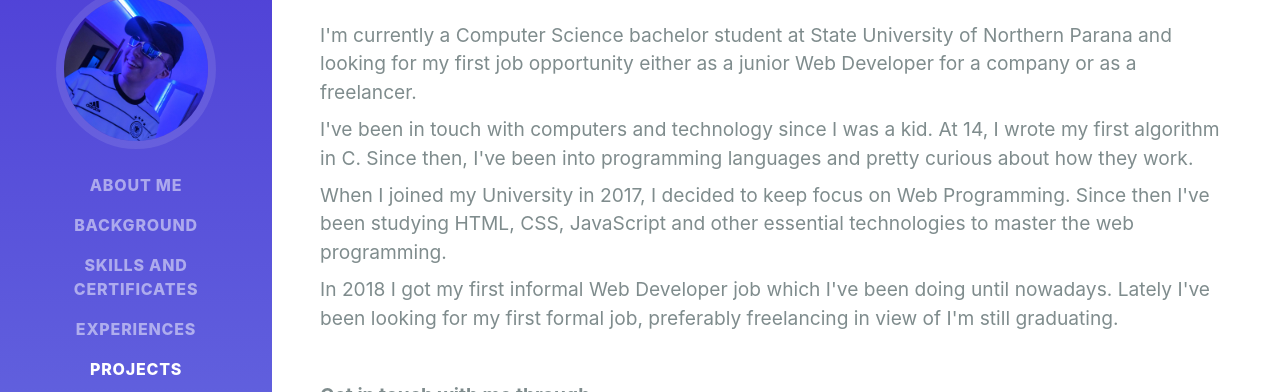
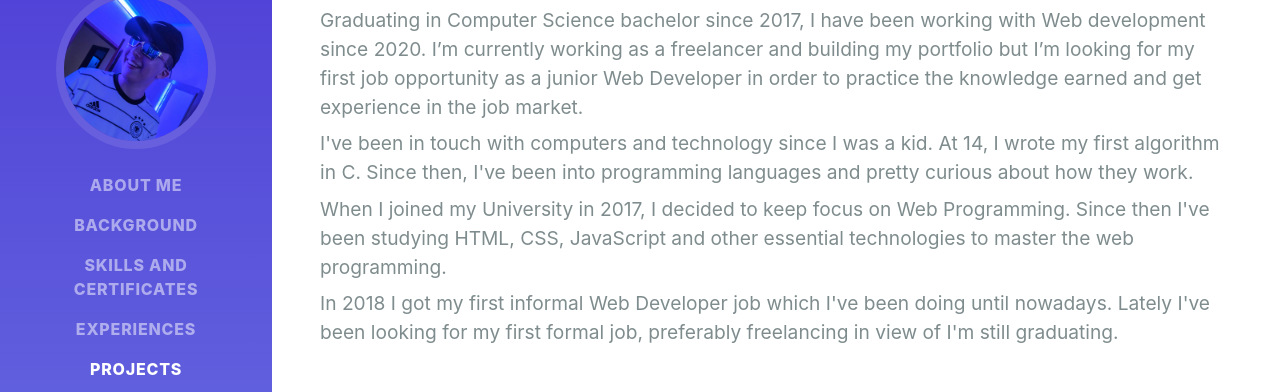
Before and after one commit to arthurd99/arthurd99.github.io, a plain HTML site: page index.html in a window 1280 px wide. Shown: the part 215-607 px from the top of the page. Drawn offline with Linux system fonts and the light colour scheme; a web font is replaced by a local one.

Commit message:
resume.pdf & about me updated
- resume.pdf has been updated
- about me description has been updated

```diff
--- a/index.html
+++ b/index.html
@@ -53,9 +53,11 @@
         <div class="subheading mb-4" id="shortInfo">
         </div>
         <p class="lead mb-2">
-          I'm currently a Computer Science bachelor student at
-          State University of Northern Parana and looking for my first
-          job opportunity either as a junior Web Developer for a company or as a freelancer.
+          Graduating in Computer Science bachelor since 2017, I have been working
+          with Web development since 2020. I’m currently working as a freelancer
+          and building my portfolio but I’m looking for my first job opportunity
+          as a junior Web Developer in order to practice the knowledge earned
+          and get experience in the job market.
         </p>
         <p class="lead mb-2">
           I've been in touch with computers and technology since I was a kid.
```
Also changed, not shown: 1 other file.
